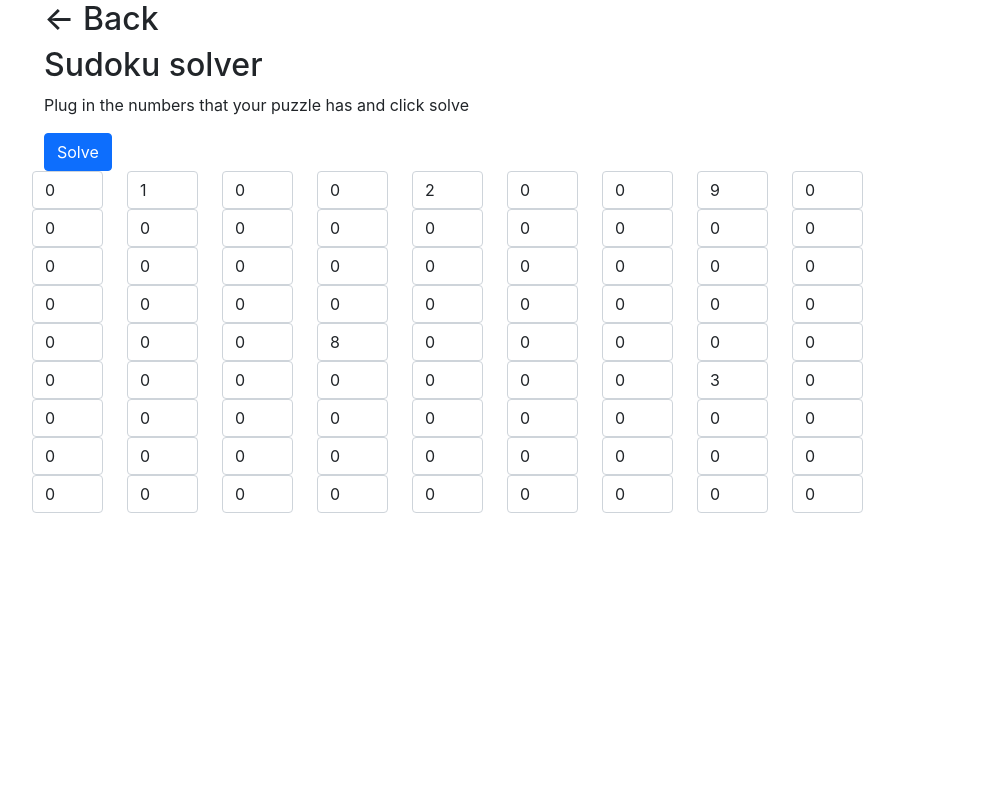
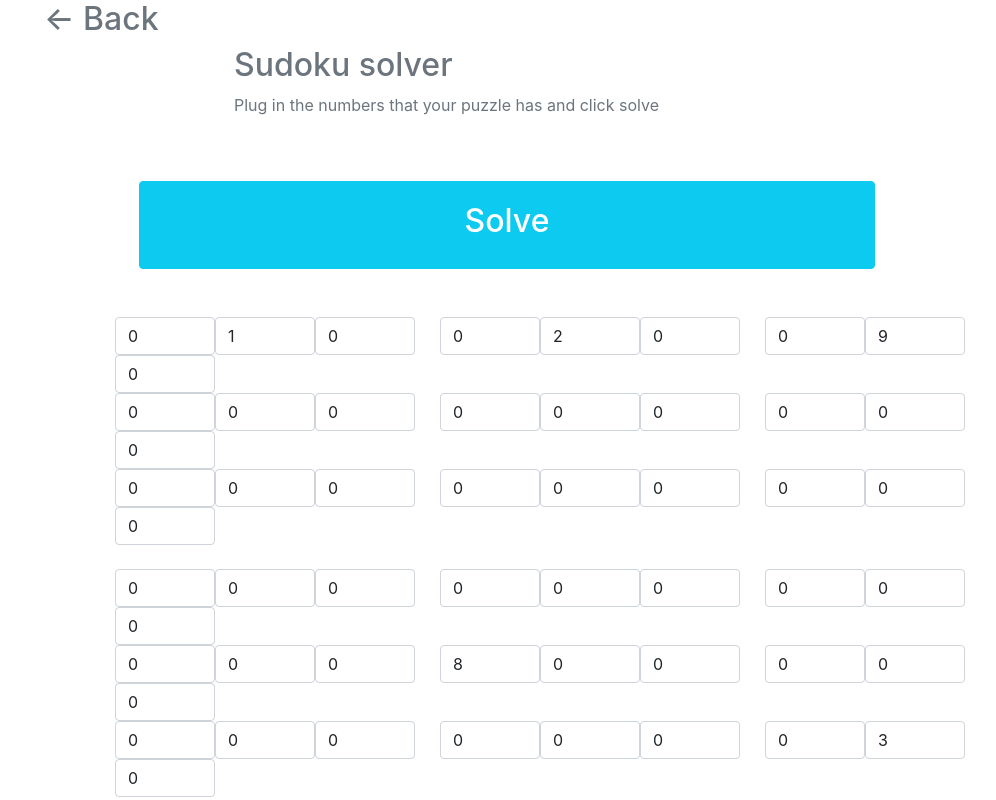
Before and after one commit to fernandozamoraj/nextjsplayground, a Next.js app: page /sudokuSolver in a window 1280 px wide. Shown: the top 800 px of the page, without its empty margins (38-1034 px from the left). Built offline with nearby package versions, Linux system fonts and the light colour scheme.

Commit message:
some more styling cleanup

```diff
--- a/pages/sudokuSolver.js
+++ b/pages/sudokuSolver.js
@@ -52,7 +52,12 @@ const SudokuSolver = () =>{
     let boardElements = [];
     for(let i=0; i<9;i++){
         boardElements[i] = board[i].map( (x, j)=>{
-            return(<div className="col-1">
+            let padding = 0;
+
+            if(((j+1)%3) == 0){
+                padding = 25;
+            }
+            return(<div className={`col-1`} style={{width: 100, padding: 0, marginRight: padding}}>
                     <NumericInput
                         style={false}
                         type="text"
@@ -68,29 +73,39 @@ const SudokuSolver = () =>{
     }
 
     return (
-    <div className="container">
+    <div className="container bg-lighter text-secondary">
         <Link href="/">
             <a>
                 <h2> &larr; Back</h2>
             </a>
         </Link>
-        <div className="row" className="styles.card">
-            <h2>Sudoku solver </h2>
+        <div className="row pb-5">
+            <div className="col-2"></div>
+            <div className="col-5 jumbotron">
+                <h2 text-primary>Sudoku solver </h2>
                 <p>Plug in the numbers that your puzzle has and click solve</p>
             </div>
-        <div className="row">
-            <div className="col-6">
+        </div>
+        <div className="row pb-5">
+            <div className="col-1"></div>
+            <div className="col-8">
                 <button
-                    className="btn btn-primary"
+
+                    style={{width:'100%', padding: 20, margin: 0 }}
+                    className="btn btn-info text-white"
                     type="button"
                     id="ammortizationCalculate"
                     aria-expanded="false"
                     onClick={ () => solvePuzzle()}
-                > Solve </button>
+                > <h2>Solve</h2> </button>
             </div>
         </div>
 
+        <div className="row pb-5 text-primary">
+            <div className="col-1"/>
+            <div className="col-10">
                 <div className="row gx-5 form-group">
+                    <div className="row pb-4">
                         <div className="row">
                             {boardElements[0]}
                         </div>
@@ -100,6 +115,9 @@ const SudokuSolver = () =>{
                         <div className="row">
                             {boardElements[2]}
                         </div>
+                    </div>
+
+                    <div className="row pb-4">
                         <div className="row">
                             {boardElements[3]}
                         </div>
@@ -109,6 +127,9 @@ const SudokuSolver = () =>{
                         <div className="row">
                             {boardElements[5]}
                         </div>
+                    </div>
+
+                    <div className="row">
                         <div className="row">
                             {boardElements[6]}
                         </div>
@@ -119,6 +140,9 @@ const SudokuSolver = () =>{
                             {boardElements[8]}
                         </div>
                     </div>
+                </div>
+            </div>
+        </div>
     </div>);
 
 }
```
Lines whose indentation alone changed are shown as unchanged.
